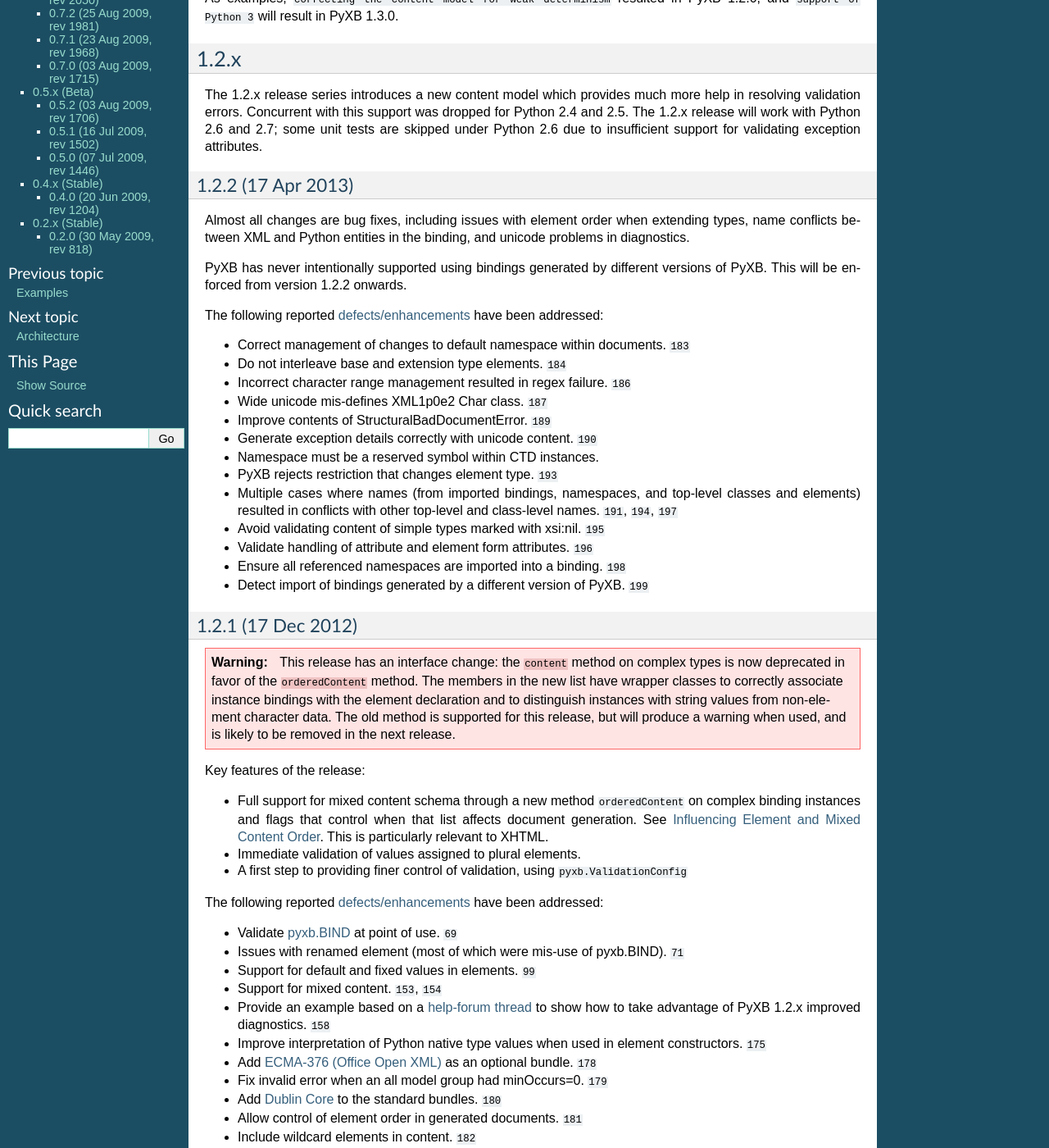
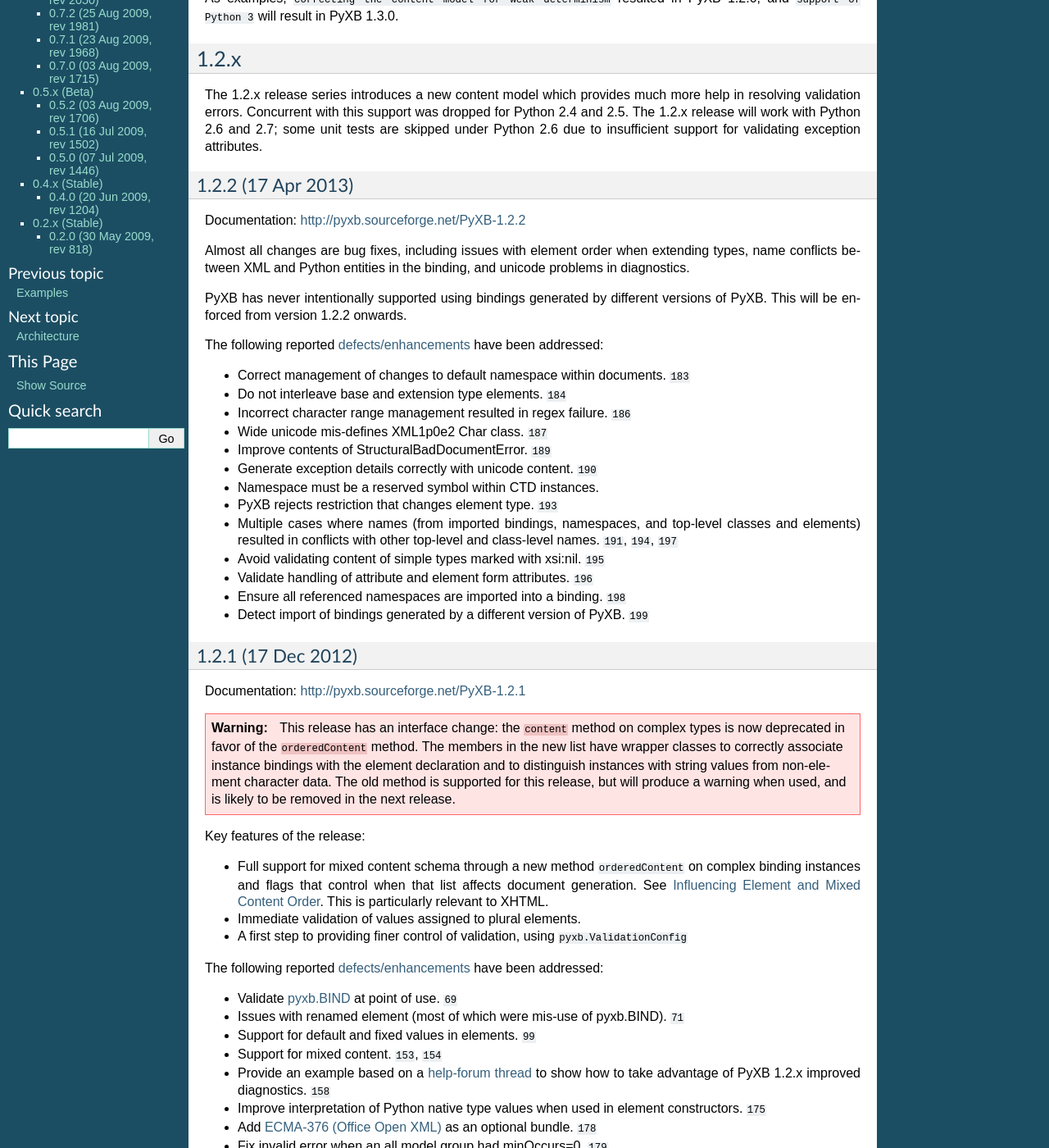
Before and after one commit to pabigot/pyxb, a Sphinx documentation site: the page built from doc/releases.txt, in a window 1280 px wide and 1400 px high, scrolled down 386 px. Shown: the whole window at 82% size. Built offline with Sphinx 7.4.7, drawn with Linux system fonts in a browser that asks for light colours; pages that are not in the unit, such as notebooks, are missing from menus; cross-references to code outside the pages are shown as plain code; some of the changed lines change nothing that is shown; some of the changed text lies outside the part shown.

Commit message:
Add documentation links for previous releases

```diff
--- a/doc/releases.txt
+++ b/doc/releases.txt
@@ -44,6 +44,8 @@
 1.2.2 (17 Apr 2013)
 -------------------
 
+Documentation: http://pyxb.sourceforge.net/PyXB-1.2.2
+
 Almost all changes are bug fixes, including issues with element order when
 extending types, name conflicts between XML and Python entities in the
 binding, and unicode problems in diagnostics.
@@ -76,6 +78,8 @@
 
 1.2.1 (17 Dec 2012)
 -------------------
+
+Documentation: http://pyxb.sourceforge.net/PyXB-1.2.1
 
 .. warning::
 
@@ -126,6 +130,8 @@
 
 1.2.0 (07 Nov 2012)
 -------------------
+
+Documentation: http://pyxb.sourceforge.net/PyXB-1.2.0
 
 This is a beta release intended to allow independent verification that the new
 content model works.  It is released on SourceForge, but will not be made
```
